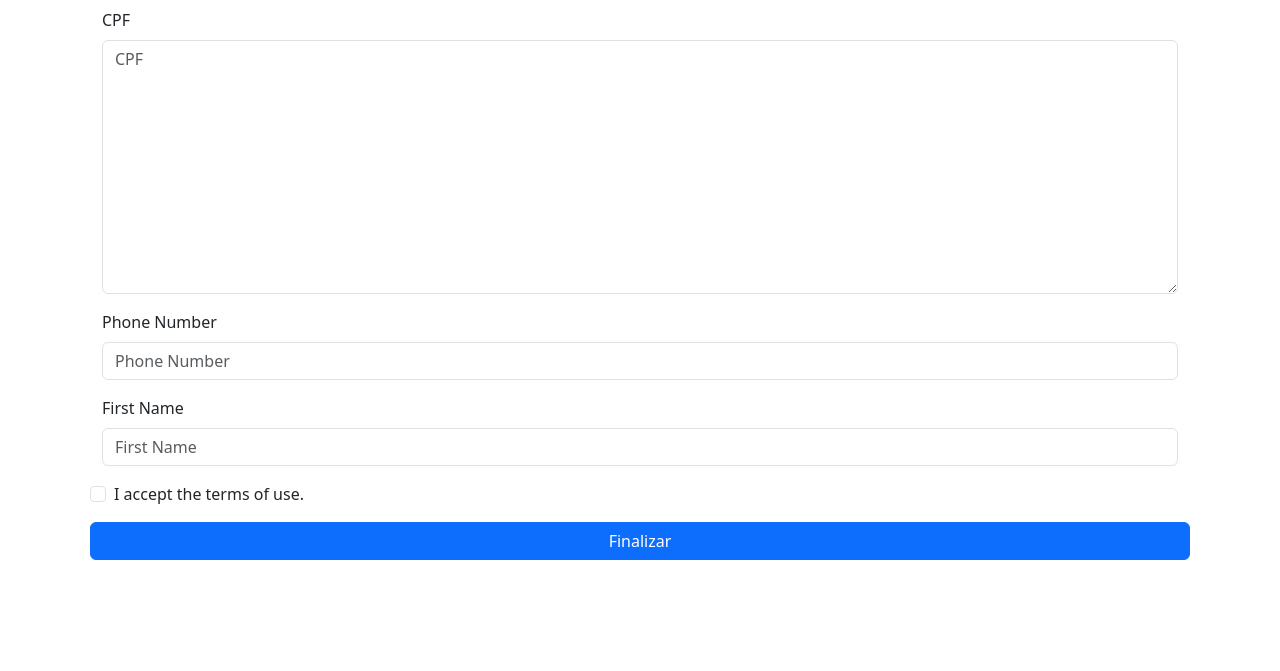
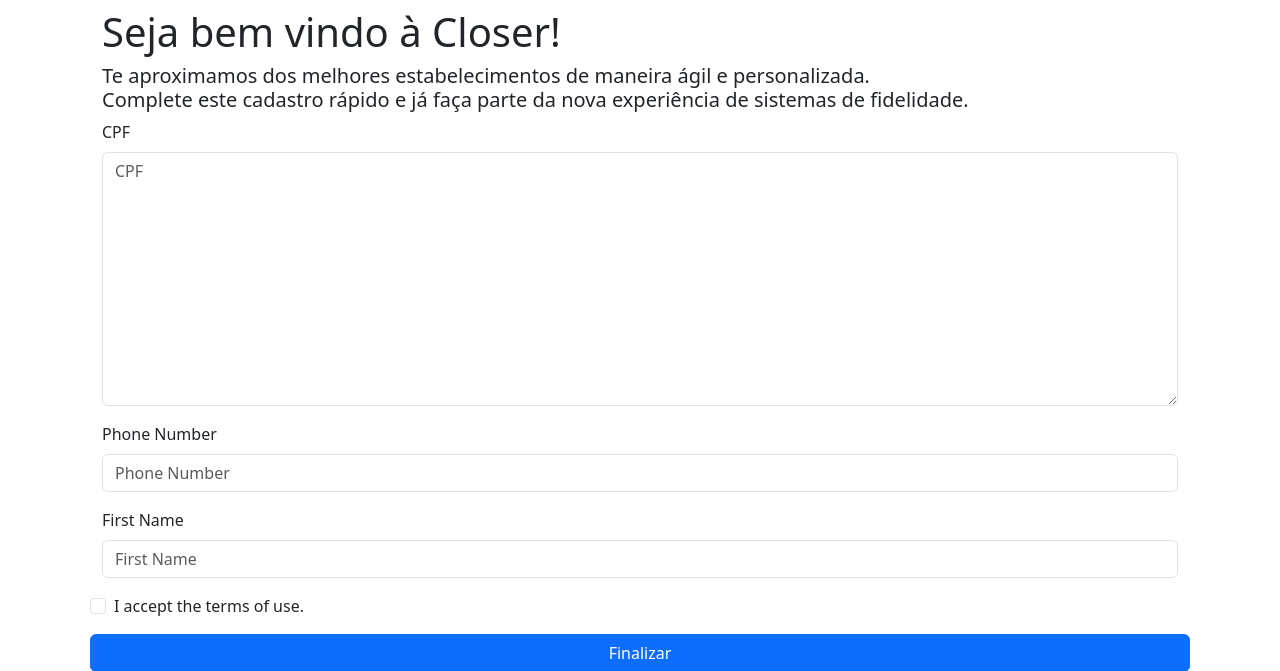
Before and after one commit to gqmv/br.com.closer.api.core, a Django app: page /web/register/ in a window 1280 px wide. Shown: the part 77-748 px from the top of the page. Run offline with Django 4.2, Linux system fonts and the light colour scheme; data that the repository does not hold is empty; parts of the project's set-up code (start-up, migrations or seed data) failed here and were passed over; some libraries are stand-ins or nearby versions.

Commit message:
Register form - initial layout ... Made a conditional render based on the store and its welcome campaign

```diff
--- a/templates/registration.html
+++ b/templates/registration.html
@@ -14,15 +14,39 @@
 
 {% block content %}
 <div class="row justify-content-center m-2">
+  <div class="">
+    {% if welcome_campaign %}
+      <h1>
+        Seja bem vindo à Closer!
+      </h1>
+      <h5>
+        Te aproximamos dos melhores estabelecimentos de maneira ágil e personalizada.<br/>
+      </h5 class="welcome-message">
+      <p>
+        A empresa <b>{{ welcome_campaign.store.name }}</b> é uma de muitas inseridas no <b>Ecossitema Closer</b>  .<br/>
+        Complete seu cadastro para participar da promoção <b>{{ welcome_campaign.name }}</b> e ganhar <b>{{ welcome_campaign.reward_name }}</b>!
+      </p>
+    {% else %}
+      <h1>
+        Seja bem vindo à Closer!
+      </h1>
+      <h5>
+        Te aproximamos dos melhores estabelecimentos de maneira ágil e personalizada.<br/>
+        Complete este cadastro rápido e já faça parte da nova experiência de sistemas de fidelidade.
+      </h5 class="welcome-message">
+    {% endif %}
+  </div>
   <form action="" method="post">
     <div class="row">
       {% csrf_token %}
       {% bootstrap_form_errors form type="non-fields" %}
 
-      {% bootstrap_field form.tax_id layout="floating" label_class="text-secondary ms-2 fw-semibold"  %}
+
+      {% bootstrap_field form.tax_id layout="floating" label_class="text-secondary ms-2 fw-semibold" %}
       {% bootstrap_field form.phone_number layout="floating" label_class="text-secondary ms-2 fw-semibold" %}
       {% bootstrap_field form.first_name layout="floating" label_class="text-secondary ms-2 fw-semibold" %}
       {% bootstrap_field form.accept_terms layout="floating" label_class="text-secondary ms-2 fw-semibold" %}
+
 
       {% bootstrap_button "Finalizar" button_type="submit" extra_classes="button-custom fw-bold" %}
     </div>
--- a/web/views.py
+++ b/web/views.py
@@ -1,6 +1,6 @@
 from django.shortcuts import render
 from django.http import HttpResponseRedirect
-
+from stores.models import WelcomeCampaign
 from .forms import UserRegistrationForm
 
 
@@ -17,4 +17,13 @@ def user_register(request, store_id: int = None):
     else:
         form = UserRegistrationForm()
 
-    return render(request, "registration.html", {"form": form})
+    #pelo store id pegar a campanha de boas vindas + a loja
+
+    welcome_campaign = WelcomeCampaign.objects.filter(store__id=store_id)
+
+    try:
+        welcome_campaign = welcome_campaign.get()
+    except WelcomeCampaign.DoesNotExist:
+        welcome_campaign = None
+
+    return render(request, "registration.html", {"form": form, "welcome_campaign": welcome_campaign})
```
Also changed, not shown: templates/base.html (line endings or trailing spaces).
